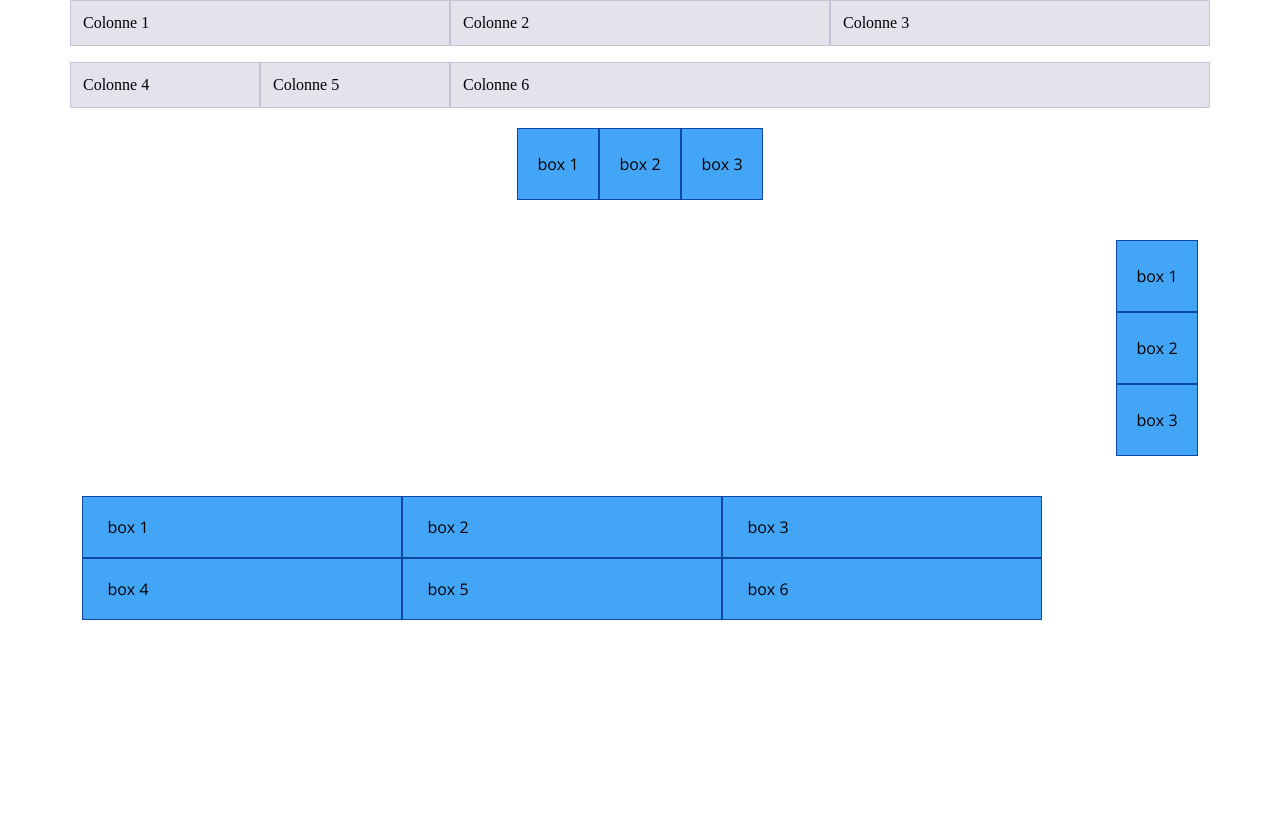
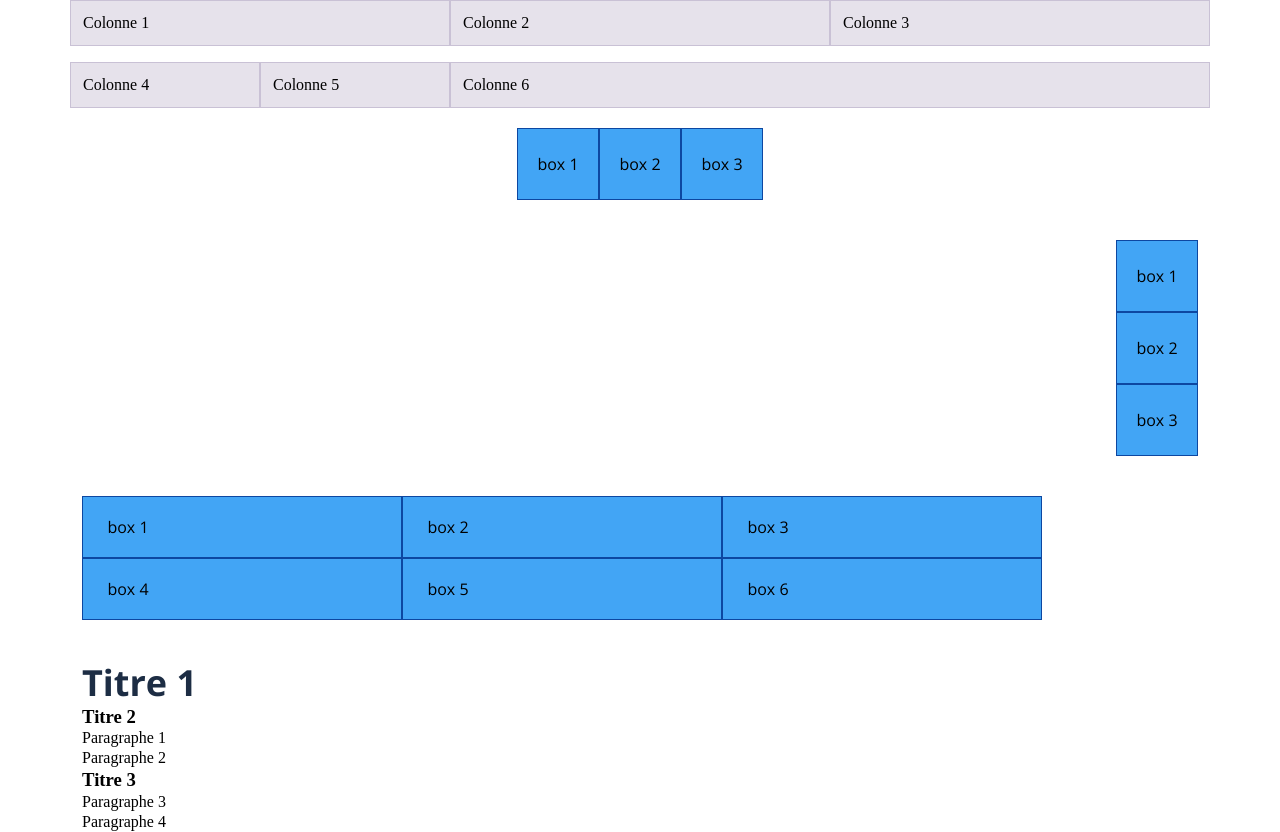
Before and after one commit to Zoebusigny/eval-FD-07, a website built with Parcel: page eval-FD-07/src/index.html in a window 1280 px wide. Before the commit the page ends 800 px from the top, so only its background shows below. Built offline with nearby package versions, Linux system fonts and the light colour scheme.

Commit message:
pas reussi a comprendre

```diff
--- a/eval-FD-07/src/index.html
+++ b/eval-FD-07/src/index.html
@@ -47,6 +47,20 @@
           <div class="cube">box 6</div>
         </div>
       </div>
+      <br>
+      <br>
+      <div class="selectors">
+        <h2>Titre 1</h2>
+        <div class="article">
+          <h3>Titre 2</h3>
+          <p>Paragraphe 1</p>
+          <p class="highlight">Paragraphe 2</p>
+        </div>
+        <h3>Titre 3</h3>
+        <p>Paragraphe 3</p>
+        <p class="highlight">Paragraphe 4</p>
+      </div>
+
 
     <script src="js/main.js" type="module"></script>
   </body>
--- a/eval-FD-07/src/scss/main.scss
+++ b/eval-FD-07/src/scss/main.scss
@@ -2,3 +2,4 @@
 @import "layout";
 @import "bootstrap/scss/bootstrap-grid";
 @import "modules/flexbox";
+@import "modules/selecteur";
--- /dev/null
+++ b/eval-FD-07/src/scss/modules/_selecteur.scss
@@ -0,0 +1,10 @@
+.selectors {
+  h2 {
+    color: #1d2d44;
+    font-family: "Open Sans";
+    font-size: 36px;
+    font-style: normal;
+    font-weight: 700;
+    line-height: 45px;
+  }
+}
```
